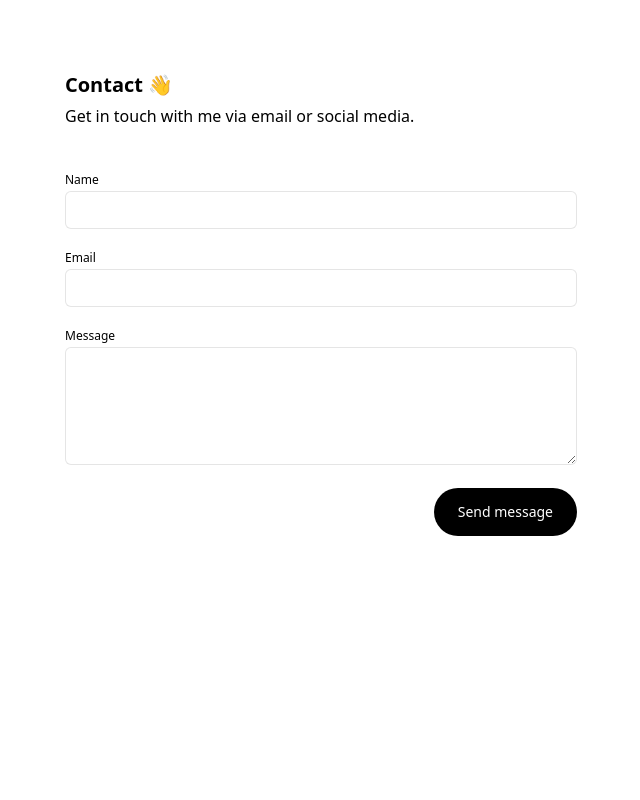
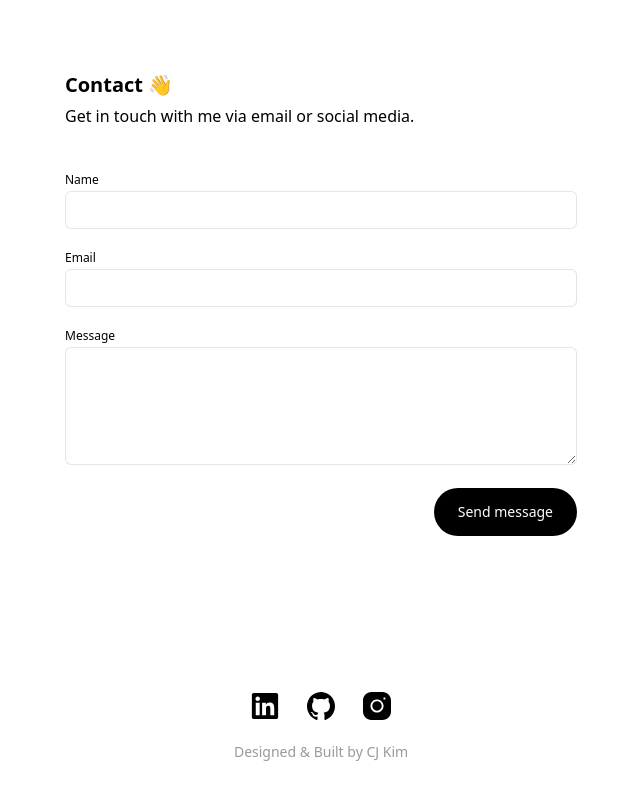
Before and after one commit to cjoak1028/cjoak1028.github.io, a React (Vite) app: page / in a window 1280 px wide. Shown: the part 2857-3657 px from the top of the page, without its empty margins (319-959 px from the left). Before the commit the page ends 3489 px from the top, so only its background shows below. Built offline with nearby package versions, Linux system fonts and the light colour scheme.

Commit message:
Created footer component

```diff
--- a/src/App.jsx
+++ b/src/App.jsx
@@ -4,6 +4,7 @@ import Hero from "./components/Hero";
 import About from "./components/About";
 import Projects from "./components/Projects";
 import Contact from "./components/Contact";
+import Footer from "./components/Footer";
 
 function App() {
   return (
@@ -18,6 +19,7 @@ function App() {
         <Projects />
         <Contact />
       </main>
+      <Footer />
     </div>
   );
 }
--- a/src/components/Contact.jsx
+++ b/src/components/Contact.jsx
@@ -14,7 +14,7 @@ const Contact = () => {
           </label>
           <input
             type="text"
-            className="w-full p-2 text-sm rounded-md border border-solid border-black/10 focus:outline-none focus:border-black/80 focus:ring-1 focus:ring-black/80"
+            className="w-full p-2 text-sm rounded-md border border-solid border-black/10"
           />
         </div>
         <div className="mb-4">
--- /dev/null
+++ b/src/components/Footer.jsx
@@ -0,0 +1,33 @@
+import LinkedInLogo from "../assets/logos/linkedin-logo.svg";
+import GithubLogo from "../assets/logos/github-logo.svg";
+import InstagramLogo from "../assets/logos/instagram-logo.svg";
+
+const Footer = () => {
+  return (
+    <div className="h-32 md:h-48 flex flex-col gap-5 items-center justify-center">
+      <div className="flex flex-row gap-5 md:gap-7">
+        <a
+          href="https://www.linkedin.com/in/cj-kim-966351255/"
+          className="hover:opacity-60 cursor-pointer"
+        >
+          <img src={LinkedInLogo} className="h-6 md:h-7" />
+        </a>
+        <a
+          href="https://github.com/cjoak1028"
+          className="hover:opacity-60 cursor-pointer"
+        >
+          <img src={GithubLogo} className="h-6 md:h-7" />
+        </a>
+        <a
+          href="https://www.instagram.com/chng.juce/"
+          className="hover:opacity-60 cursor-pointer"
+        >
+          <img src={InstagramLogo} className="h-6 md:h-7" />
+        </a>
+      </div>
+      <p className="text-black/40">Designed & Built by CJ Kim</p>
+    </div>
+  );
+};
+
+export default Footer;
```
Also changed, not shown: src/assets/logos/instagram-logo.svg (added), src/assets/logos/linkedin-logo.svg (added).
